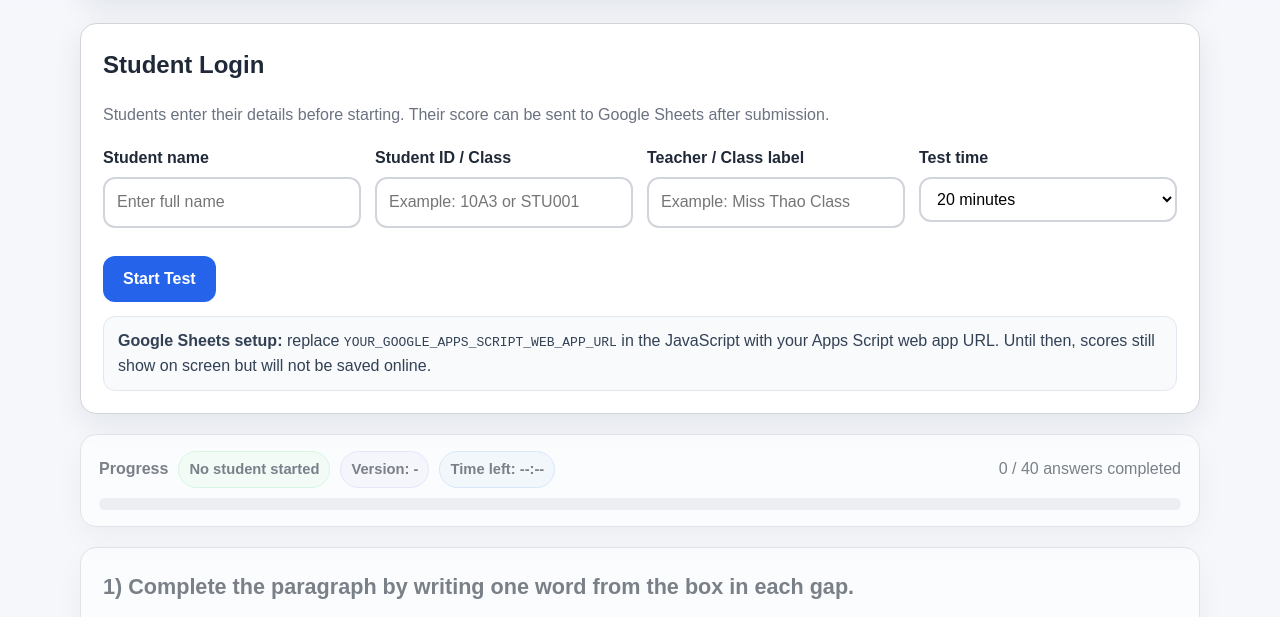
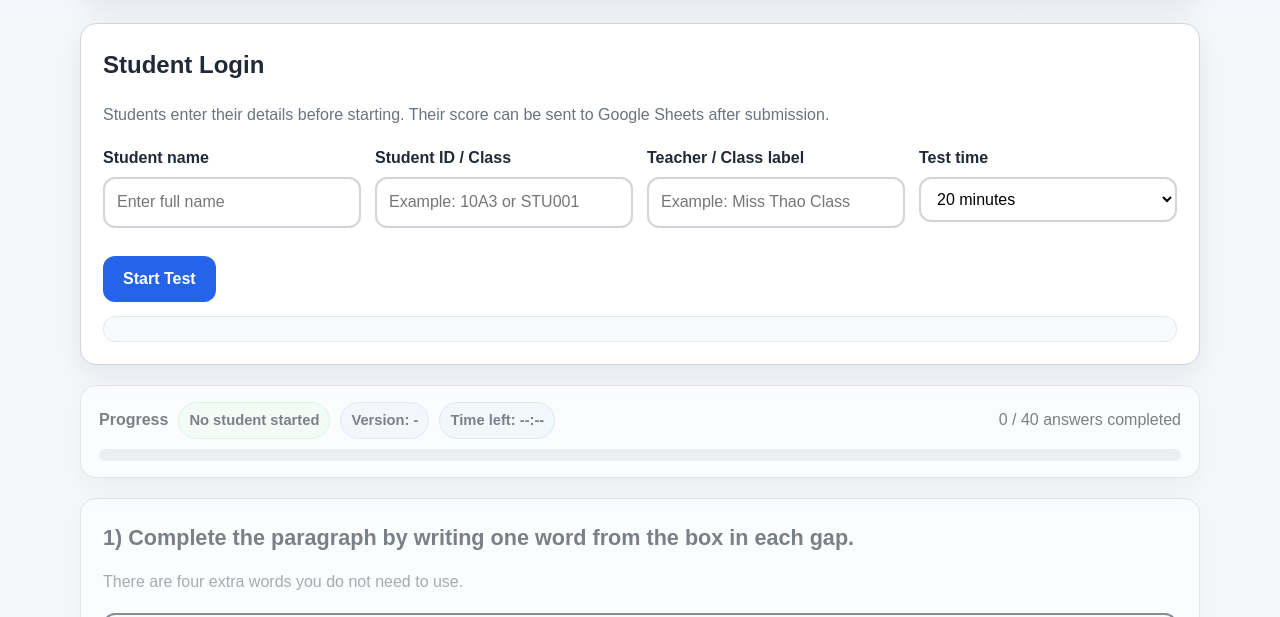
Before and after one commit to soyeontara798-cmd/CompleteIELTS-, a plain HTML site: page index.html in a window 1280 px wide. Shown: the part 165-782 px from the top of the page. Drawn offline with Linux system fonts and the light colour scheme.

Commit message:
Update index.html

```diff
--- a/index.html
+++ b/index.html
@@ -394,7 +394,6 @@
         <button class="start-btn" id="startBtn" type="button">Start Test</button>
       </div>
       <div class="notice">
-        <strong>Google Sheets setup:</strong> replace <code>YOUR_GOOGLE_APPS_SCRIPT_WEB_APP_URL</code> in the JavaScript with your Apps Script web app URL. Until then, scores still show on screen but will not be saved online.
       </div>
     </section>
 
```
